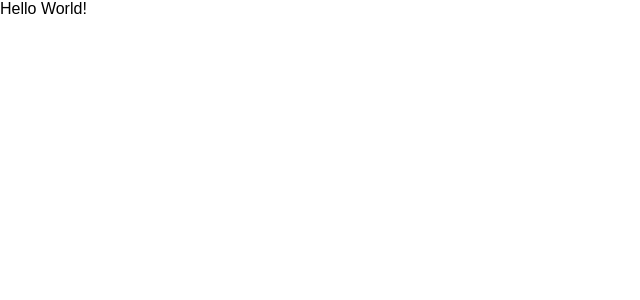
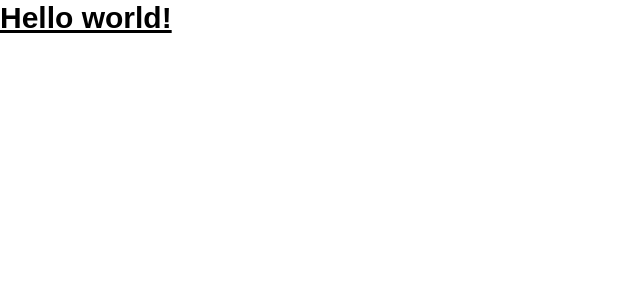
Before and after one commit to lucasquearis/portfolioV2, a Next.js app: page / in a window 1280 px wide. Shown: the top 300 px of the page, without its empty margins (0-640 px from the left). Built offline with nearby package versions, Linux system fonts and the light colour scheme.

Commit message:
feat: configura tailwind

```diff
--- a/package.json
+++ b/package.json
@@ -18,6 +18,7 @@
     "@types/react": "18.0.21",
     "@types/react-dom": "18.0.6",
     "@typescript-eslint/eslint-plugin": "^5.0.0",
+    "autoprefixer": "^10.4.12",
     "eslint": "^8.0.1",
     "eslint-config-next": "12.3.1",
     "eslint-config-standard-with-typescript": "^23.0.0",
@@ -25,6 +26,10 @@
     "eslint-plugin-n": "^15.0.0",
     "eslint-plugin-promise": "^6.0.0",
     "eslint-plugin-react": "^7.31.10",
+    "postcss": "^8.4.17",
+    "prettier": "^2.7.1",
+    "prettier-plugin-tailwindcss": "^0.1.13",
+    "tailwindcss": "^3.1.8",
     "typescript": "*"
   }
 }
--- a/pages/index.tsx
+++ b/pages/index.tsx
@@ -1,7 +1,7 @@
 import type { NextPage } from "next";
 
 const Home: NextPage = () => {
-  return <div>Hello World!</div>;
+  return <h1 className="text-3xl font-bold underline">Hello world!</h1>;
 };
 
 export default Home;
--- /dev/null
+++ b/postcss.config.js
@@ -0,0 +1,6 @@
+module.exports = {
+  plugins: {
+    tailwindcss: {},
+    autoprefixer: {},
+  },
+}
--- a/styles/globals.css
+++ b/styles/globals.css
@@ -1,3 +1,7 @@
+@tailwind base;
+@tailwind components;
+@tailwind utilities;
+
 * {
   margin: 0;
   padding: 0;
--- /dev/null
+++ b/tailwind.config.js
@@ -0,0 +1,11 @@
+/** @type {import('tailwindcss').Config} */
+module.exports = {
+  content: [
+    "./pages/**/*.{js,ts,jsx,tsx}",
+    "./components/**/*.{js,ts,jsx,tsx}",
+  ],
+  theme: {
+    extend: {},
+  },
+  plugins: [],
+};
```
Also changed, not shown: 2 other files (tests, documents, lock files or other folders).
